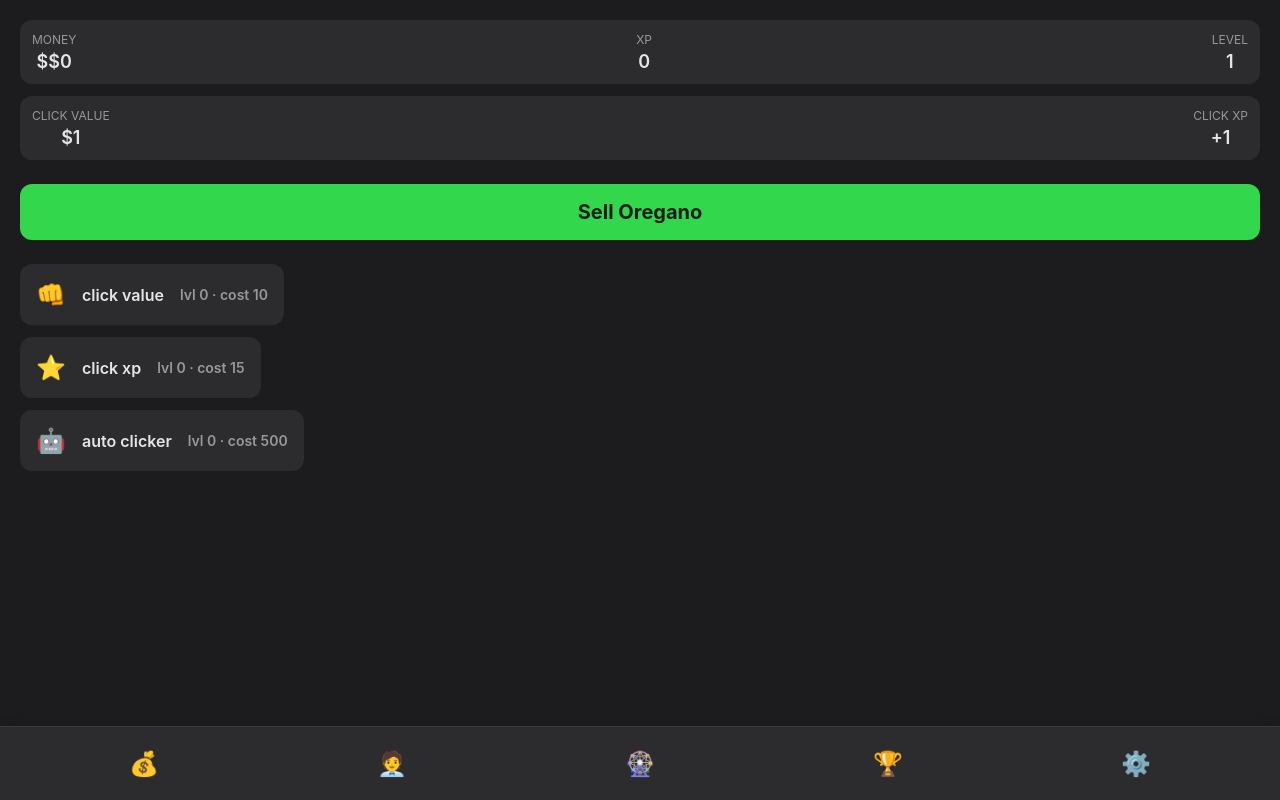
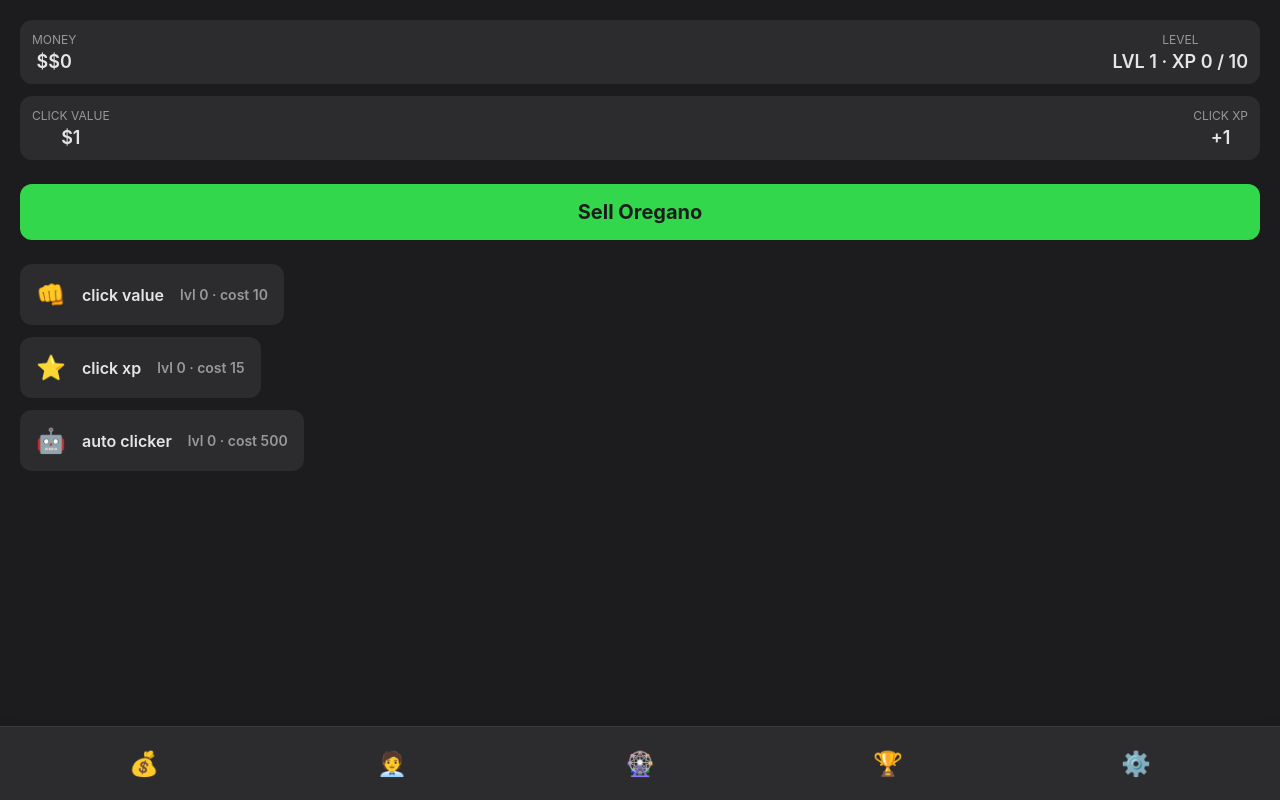
Before and after one commit to theyhatemace/gpt-5-drug-tycoon-test-2, a plain HTML site: page index.html in a window 1280 px wide. Drawn offline with Linux system fonts and the light colour scheme.

Commit message:
Update index.html

```diff
--- a/index.html
+++ b/index.html
@@ -25,12 +25,8 @@
             <span class="stat-value">$<span id="moneyDisplay">0</span></span>
           </div>
           <div class="stat-item">
-            <span class="stat-label">XP</span>
-            <span class="stat-value"><span id="xp">0</span></span>
-          </div>
-          <div class="stat-item">
             <span class="stat-label">Level</span>
-            <span class="stat-value"><span id="level">1</span></span>
+            <span class="stat-value"><span id="levelXp">LVL 1 · XP 0 / 10</span></span>
           </div>
         </div>
         <div class="stat-group">
```
